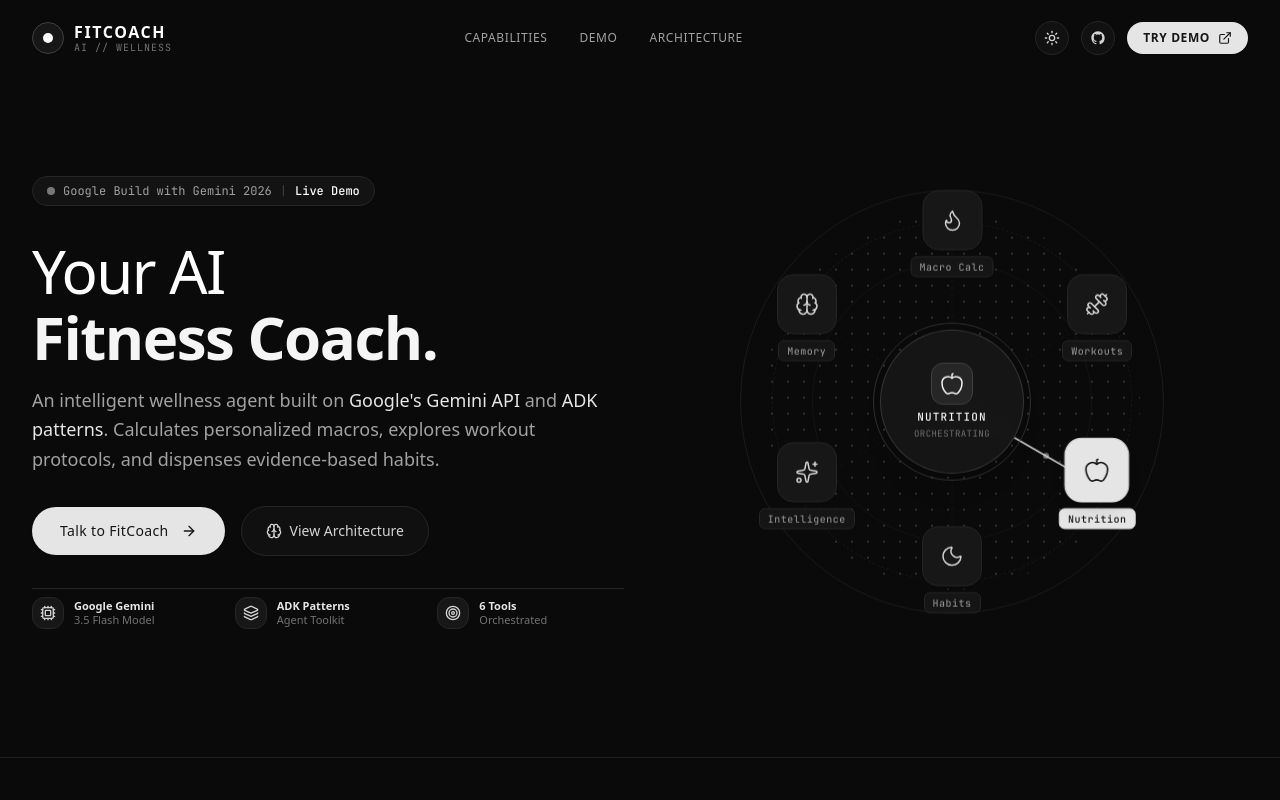
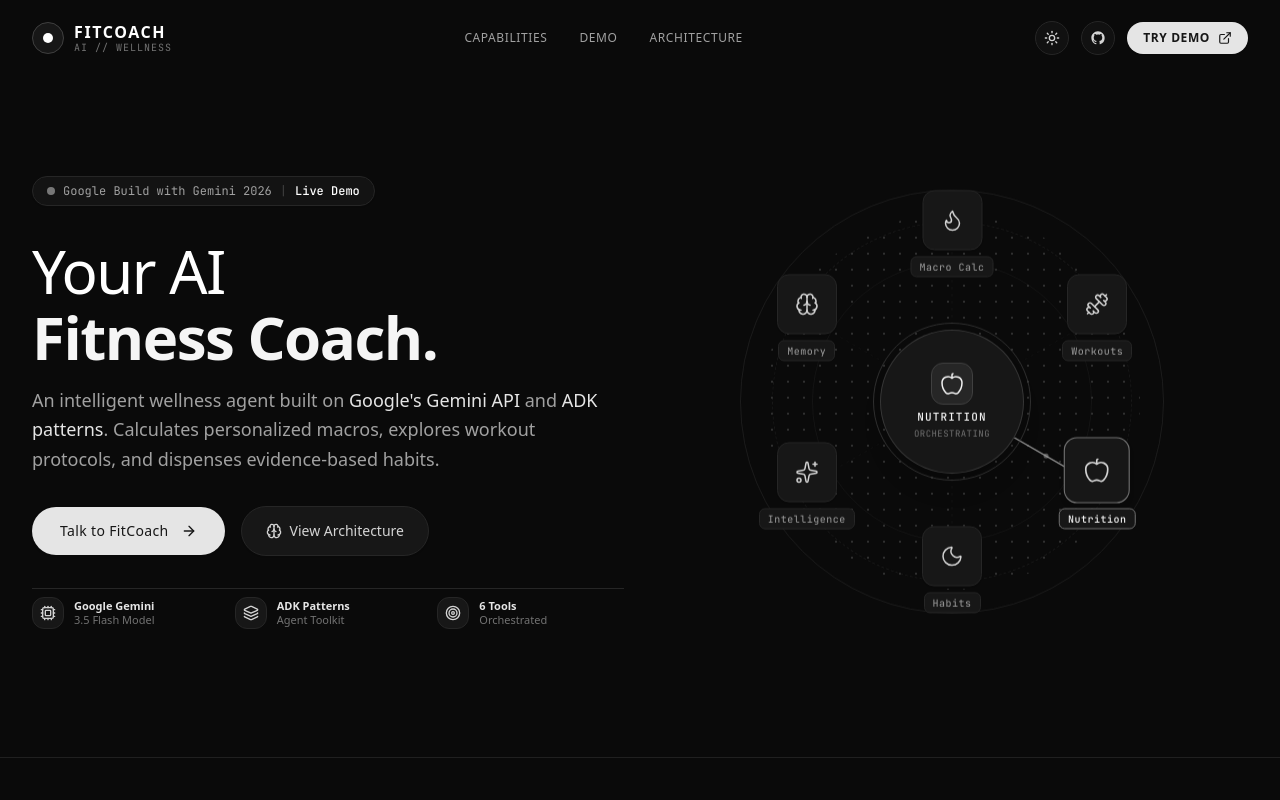
Before and after one commit to Harpreet1999/fitcoach-wellness-agent, a Next.js app: page / in a window 1280 px wide. Shown: the top 800 px of the page. Built offline with nearby package versions, Linux system fonts and the light colour scheme.

Commit message:
style: refine hero tooltips corner anchoring, soft node border transitions, and elevated dark mode card hierarchy

```diff
--- a/components/chat/ChatInterface.tsx
+++ b/components/chat/ChatInterface.tsx
@@ -172,9 +172,9 @@ export default function ChatInterface() {
   };
 
   return (
-    <div className="flex flex-col h-[640px] rounded-3xl border border-neutral-200 dark:border-neutral-800 bg-white dark:bg-neutral-900/90 backdrop-blur-xl shadow-lg shadow-black/5 dark:shadow-black/20 overflow-hidden transition-colors duration-200">
+    <div className="flex flex-col h-[640px] rounded-3xl border border-neutral-200 dark:border-neutral-800 bg-white dark:bg-neutral-900 shadow-lg shadow-black/5 dark:shadow-black/40 overflow-hidden transition-colors duration-200">
       {/* Chat header */}
-      <div className="flex items-center justify-between px-6 py-4 border-b border-neutral-200 dark:border-neutral-800 bg-[#f8f7f5]/80 dark:bg-neutral-950/40">
+      <div className="flex items-center justify-between px-6 py-4 border-b border-neutral-200 dark:border-neutral-800 bg-[#f8f7f5] dark:bg-neutral-950/60">
         <div className="flex items-center gap-3">
           <div className="relative">
             <div className="w-2.5 h-2.5 rounded-full bg-neutral-800 dark:bg-white animate-pulse" />
@@ -289,7 +289,7 @@ export default function ChatInterface() {
       </div>
 
       {/* Input bar */}
-      <div className="px-5 pb-5 pt-3 border-t border-neutral-200 dark:border-neutral-800 bg-[#f8f7f5]/80 dark:bg-neutral-950/30">
+      <div className="px-5 pb-5 pt-3 border-t border-neutral-200 dark:border-neutral-800 bg-[#f8f7f5] dark:bg-neutral-950/60">
         <div className="flex items-center gap-2 bg-neutral-100 dark:bg-neutral-800/90 rounded-full border border-neutral-200 dark:border-neutral-700/70 px-4 py-2 focus-within:border-neutral-400 dark:focus-within:border-neutral-500 transition-colors">
           <input
             type="text"
--- a/components/sections/CapabilitiesGrid.tsx
+++ b/components/sections/CapabilitiesGrid.tsx
@@ -109,7 +109,7 @@ export default function CapabilitiesGrid() {
           {filtered.map((cap, idx) => (
             <div
               key={idx}
-              className={`${cap.span} p-7 rounded-2xl border border-neutral-200 dark:border-neutral-800 bg-white/80 dark:bg-neutral-900/40 backdrop-blur-sm hover:border-neutral-300 dark:hover:border-neutral-700 transition-all duration-300 flex flex-col justify-between group shadow-xs`}
+              className={`${cap.span} p-7 rounded-2xl border border-neutral-200 dark:border-neutral-800 bg-white dark:bg-neutral-900 hover:border-neutral-300 dark:hover:border-neutral-700 transition-all duration-300 flex flex-col justify-between group shadow-sm`}
             >
               <div className="space-y-4">
                 <div className="flex items-center justify-between">
--- a/components/sections/DemoSection.tsx
+++ b/components/sections/DemoSection.tsx
@@ -74,7 +74,7 @@ export default function DemoSection() {
                     <button
                       key={p.title}
                       onClick={() => handlePromptClick(p.prompt)}
-                      className="text-left p-3.5 rounded-2xl border border-neutral-200 dark:border-neutral-800 bg-white/80 dark:bg-neutral-900/40 hover:border-neutral-300 dark:hover:border-neutral-700 transition-all duration-300 ease-out group shadow-xs focus:outline-none focus:border-neutral-300 dark:focus:border-neutral-700"
+                      className="text-left p-3.5 rounded-2xl border border-neutral-200 dark:border-neutral-800 bg-white dark:bg-neutral-900 hover:border-neutral-300 dark:hover:border-neutral-700 transition-all duration-300 ease-out group shadow-sm focus:outline-none focus:border-neutral-300 dark:focus:border-neutral-700"
                     >
                       <div className="flex items-center gap-2.5">
                         <div className="p-1.5 rounded-lg bg-neutral-100 dark:bg-neutral-800 border border-neutral-200/60 dark:border-neutral-700/60 text-neutral-700 dark:text-neutral-300 group-hover:scale-105 group-hover:border-neutral-400 dark:group-hover:border-neutral-500 transition-all duration-200">
@@ -93,7 +93,7 @@ export default function DemoSection() {
               </div>
 
               {/* Note */}
-              <div className="p-4 rounded-2xl border border-neutral-200 dark:border-neutral-800/80 bg-[#f3f2ee]/60 dark:bg-neutral-900/30">
+              <div className="p-4 rounded-2xl border border-neutral-200 dark:border-neutral-800/80 bg-[#f8f7f5] dark:bg-neutral-900/70">
                 <div className="text-[10px] font-mono uppercase tracking-wider text-neutral-500 mb-1">In-Session Memory</div>
                 <p className="text-xs text-neutral-600 dark:text-neutral-400 font-light leading-relaxed">
                   Conversation history and calculated metrics persist locally in your session storage. Refresh to reset.
--- a/components/sections/Hero.tsx
+++ b/components/sections/Hero.tsx
@@ -51,7 +51,7 @@ export default function Hero() {
               </a>
               <a
                 href="#architecture"
-                className="w-full sm:w-auto px-6 py-3.5 rounded-full border border-neutral-300 dark:border-neutral-800 bg-white/60 dark:bg-neutral-900/50 hover:bg-neutral-100 dark:hover:bg-neutral-800/50 text-neutral-700 dark:text-neutral-300 font-medium text-sm transition-all duration-300 flex items-center justify-center gap-2 shadow-xs"
+                className="w-full sm:w-auto px-6 py-3.5 rounded-full border border-neutral-300 dark:border-neutral-800 bg-white dark:bg-neutral-900 hover:bg-neutral-100 dark:hover:bg-neutral-800 text-neutral-700 dark:text-neutral-300 font-medium text-sm transition-all duration-300 flex items-center justify-center gap-2 shadow-xs"
               >
                 <Brain className="w-4 h-4" />
                 <span>View Architecture</span>
@@ -195,8 +195,8 @@ function AgentVisual() {
                 y2={`${cy * 100}%`}
                 className={`transition-all duration-500 ease-in-out ${
                   isCurrent
-                    ? 'stroke-neutral-700 dark:stroke-neutral-300 stroke-[1.5] opacity-100'
-                    : 'stroke-neutral-300 dark:stroke-neutral-800/80 stroke-[1] opacity-50'
+                    ? 'stroke-neutral-500 dark:stroke-neutral-400 stroke-[1.25] opacity-90'
+                    : 'stroke-neutral-300 dark:stroke-neutral-800/80 stroke-[1] opacity-40'
                 }`}
                 strokeDasharray={isCurrent ? 'none' : '3 4'}
               />
@@ -204,8 +204,8 @@ function AgentVisual() {
               <circle
                 cx={`${(0.5 + (r * 0.65) * Math.cos(rad)) * 100}%`}
                 cy={`${(0.5 + (r * 0.65) * Math.sin(rad)) * 100}%`}
-                r="3"
-                className={`fill-neutral-700 dark:fill-neutral-300 transition-opacity duration-500 ease-in-out ${
+                r="2.5"
+                className={`fill-neutral-500 dark:fill-neutral-400 transition-opacity duration-500 ease-in-out ${
                   isCurrent ? 'opacity-100 animate-pulse' : 'opacity-0'
                 }`}
               />
@@ -216,7 +216,7 @@ function AgentVisual() {
 
       {/* Center Holographic Agent Core with Smooth Cross-Fade */}
       <div className="absolute inset-0 flex items-center justify-center pointer-events-none">
-        <div className="relative w-28 h-28 sm:w-32 sm:h-32 md:w-36 md:h-36 rounded-full bg-white/95 dark:bg-neutral-900/95 border border-neutral-300/90 dark:border-neutral-700/80 shadow-xl backdrop-blur-md flex flex-col items-center justify-center p-2 transition-all duration-500 ease-out">
+        <div className="relative w-28 h-28 sm:w-32 sm:h-32 md:w-36 md:h-36 rounded-full bg-white dark:bg-neutral-900 border border-neutral-300/90 dark:border-neutral-700/80 shadow-xl backdrop-blur-md flex flex-col items-center justify-center p-2 transition-all duration-500 ease-out">
           {/* Rotating Outer Accent Ring */}
           <div className="absolute -inset-2 rounded-full border border-neutral-300/80 dark:border-neutral-700/70 animate-spin-slow pointer-events-none" />
 
@@ -238,7 +238,7 @@ function AgentVisual() {
         </div>
       </div>
 
-      {/* Orbiting Tool Nodes with Non-Bold Icons, Tooltips & Slow Switching */}
+      {/* Orbiting Tool Nodes with Soft Transitions, Corner Tooltips & Less Rounded Icons */}
       {tools.map((tool, i) => {
         const rad = ((tool.angle - 90) * Math.PI) / 180;
         const r = 160;
@@ -248,7 +248,26 @@ function AgentVisual() {
         const Icon = tool.icon;
         const isCurrent = i === activeIndex;
         const isHovered = i === hoveredIndex;
-        const isTopHalf = tool.angle <= 60 || tool.angle >= 300;
+
+        // Tooltip alignment:
+        // - Right-side elements (angle 60, 120): start from top-right corner of element icon
+        // - Left-side elements (angle 240, 300): start from top-left corner of element icon
+        // - Top/Bottom middle elements (angle 0, 180): centered above/below
+        const isRightSide = tool.angle === 60 || tool.angle === 120;
+        const isLeftSide = tool.angle === 240 || tool.angle === 300;
+        const isMiddleTop = tool.angle === 0;
+
+        let tooltipPlacementClass = '';
+        if (isRightSide) {
+          tooltipPlacementClass = 'left-[calc(100%+8px)] top-0';
+        } else if (isLeftSide) {
+          tooltipPlacementClass = 'right-[calc(100%+8px)] top-0';
+        } else if (isMiddleTop) {
+          tooltipPlacementClass = 'bottom-[calc(100%+8px)] left-1/2 -translate-x-1/2';
+        } else {
+          // Angle 180: bottom middle, position neatly above icon
+          tooltipPlacementClass = 'bottom-[calc(100%+8px)] left-1/2 -translate-x-1/2';
+        }
 
         return (
           <div
@@ -262,32 +281,37 @@ function AgentVisual() {
               transform: 'translate(-50%, -50%)',
             }}
           >
-            {/* Soft Charcoal Tooltip on Hover */}
+            {/* Tool Icon Box with Relative Container for Corner-Anchored Tooltip */}
+            <div className="relative">
+              {/* Corner-Aligned Monochromatic Tooltip with refined padding and less rounded border */}
               <div
-              className={`absolute ${isTopHalf ? '-top-8' : '-bottom-8'} px-2.5 py-1 rounded-md text-[9px] font-mono tracking-wider bg-neutral-800 text-neutral-100 dark:bg-neutral-200 dark:text-neutral-900 border border-neutral-700 dark:border-neutral-300 shadow-md whitespace-nowrap pointer-events-none transition-all duration-300 ease-out ${
-                isHovered ? 'opacity-100 scale-100 -translate-y-0.5' : 'opacity-0 scale-95 pointer-events-none'
+                className={`absolute z-30 pointer-events-none px-3.5 py-1.5 rounded-[4px] text-[9.5px] font-mono tracking-wider bg-neutral-800 text-neutral-100 dark:bg-neutral-200 dark:text-neutral-900 border border-neutral-700/90 dark:border-neutral-300/90 shadow-md whitespace-nowrap transition-all duration-300 ease-out ${
+                  tooltipPlacementClass
+                } ${
+                  isHovered ? 'opacity-100 scale-100' : 'opacity-0 scale-95 pointer-events-none'
                 }`}
               >
                 {tool.tooltip}
               </div>
 
-            {/* Interactive Tool Box with Non-Bold Icon & Soft Charcoal Focus */}
+              {/* Interactive Tool Box — less rounded (rounded-xl), soft border change & grow effect without variant flip */}
               <div
-              className={`w-13 h-13 sm:w-15 sm:h-15 rounded-2xl flex items-center justify-center transition-all duration-500 ease-out ${
+                className={`w-13 h-13 sm:w-15 sm:h-15 rounded-xl flex items-center justify-center transition-all duration-500 ease-out bg-white dark:bg-neutral-900 text-neutral-700 dark:text-neutral-300 border ${
                   isCurrent
-                  ? 'scale-108 -translate-y-0.5 bg-neutral-800 text-neutral-100 dark:bg-neutral-200 dark:text-neutral-900 border border-neutral-700 dark:border-neutral-300 shadow-lg'
-                  : 'bg-white dark:bg-neutral-900 text-neutral-700 dark:text-neutral-300 border border-neutral-200 dark:border-neutral-800 hover:border-neutral-400 dark:hover:border-neutral-600 shadow-xs'
+                    ? 'scale-110 -translate-y-0.5 border-neutral-400 dark:border-neutral-500 shadow-md text-neutral-900 dark:text-neutral-100'
+                    : 'scale-100 translate-y-0 border-neutral-200 dark:border-neutral-800 hover:border-neutral-400 dark:hover:border-neutral-600 shadow-xs'
                 }`}
               >
                 <Icon strokeWidth={1.5} className="w-5 h-5 sm:w-6 sm:h-6 transition-transform duration-300 ease-out" />
               </div>
+            </div>
 
-            {/* Monospace Badge Label with Soft Charcoal Active State */}
+            {/* Monospace Badge Label with Soft Border Focus (No Variant Flipping) */}
             <span
-              className={`text-[9px] sm:text-[10px] font-mono tracking-wider px-2 py-0.5 rounded-md border transition-all duration-500 ease-out whitespace-nowrap ${
+              className={`text-[9px] sm:text-[10px] font-mono tracking-wider px-2 py-0.5 rounded-md border transition-all duration-500 ease-out whitespace-nowrap bg-white dark:bg-neutral-900 ${
                 isCurrent
-                  ? 'bg-neutral-800 text-neutral-100 dark:bg-neutral-200 dark:text-neutral-900 border-neutral-700 dark:border-neutral-300 font-medium'
-                  : 'bg-white/90 dark:bg-neutral-900/90 text-neutral-600 dark:text-neutral-400 border-neutral-200 dark:border-neutral-800'
+                  ? 'border-neutral-400 dark:border-neutral-500 text-neutral-900 dark:text-neutral-100 font-medium'
+                  : 'border-neutral-200 dark:border-neutral-800 text-neutral-600 dark:text-neutral-400'
               }`}
             >
               {tool.label}
--- a/components/sections/IsometricStackVisualizer.tsx
+++ b/components/sections/IsometricStackVisualizer.tsx
@@ -550,7 +550,7 @@ export default function IsometricStackVisualizer() {
       </div>
 
       {/* Selected Stage Technical HUD Inspector (Pure Monochromatic) */}
-      <div className="rounded-2xl border border-neutral-200 dark:border-neutral-800 bg-white dark:bg-neutral-900/90 p-6 sm:p-8 backdrop-blur-sm shadow-xs transition-colors duration-200">
+      <div className="rounded-2xl border border-neutral-200 dark:border-neutral-800 bg-white dark:bg-neutral-900 p-6 sm:p-8 shadow-xs transition-colors duration-200">
         <div className="flex flex-col sm:flex-row sm:items-center justify-between gap-3 pb-4 mb-6 border-b border-neutral-200 dark:border-neutral-800">
           <div className="flex items-center gap-3">
             <span className="px-2.5 py-1 rounded-md text-[10px] font-mono tracking-widest uppercase bg-neutral-100 dark:bg-neutral-800 text-neutral-800 dark:text-white font-semibold">
```
Also changed, not shown: components/sections/ArchitectureSection.tsx (+5 -5 lines). Lines whose indentation alone changed are shown as unchanged.
